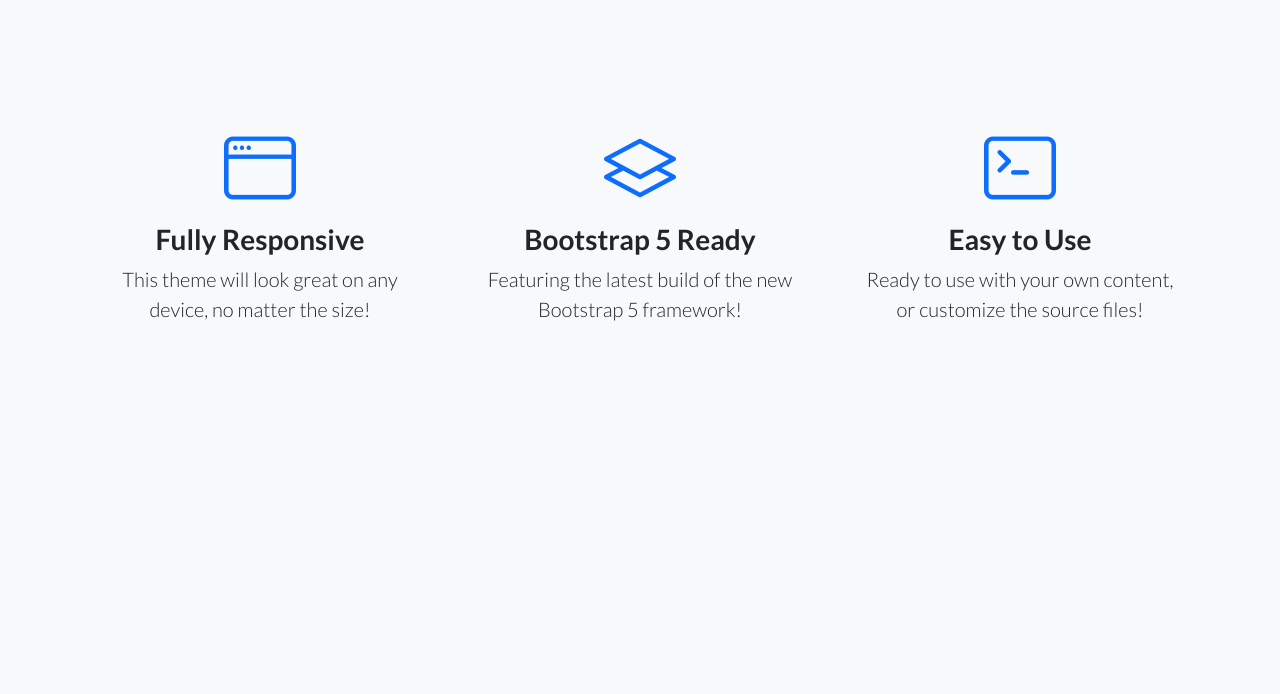
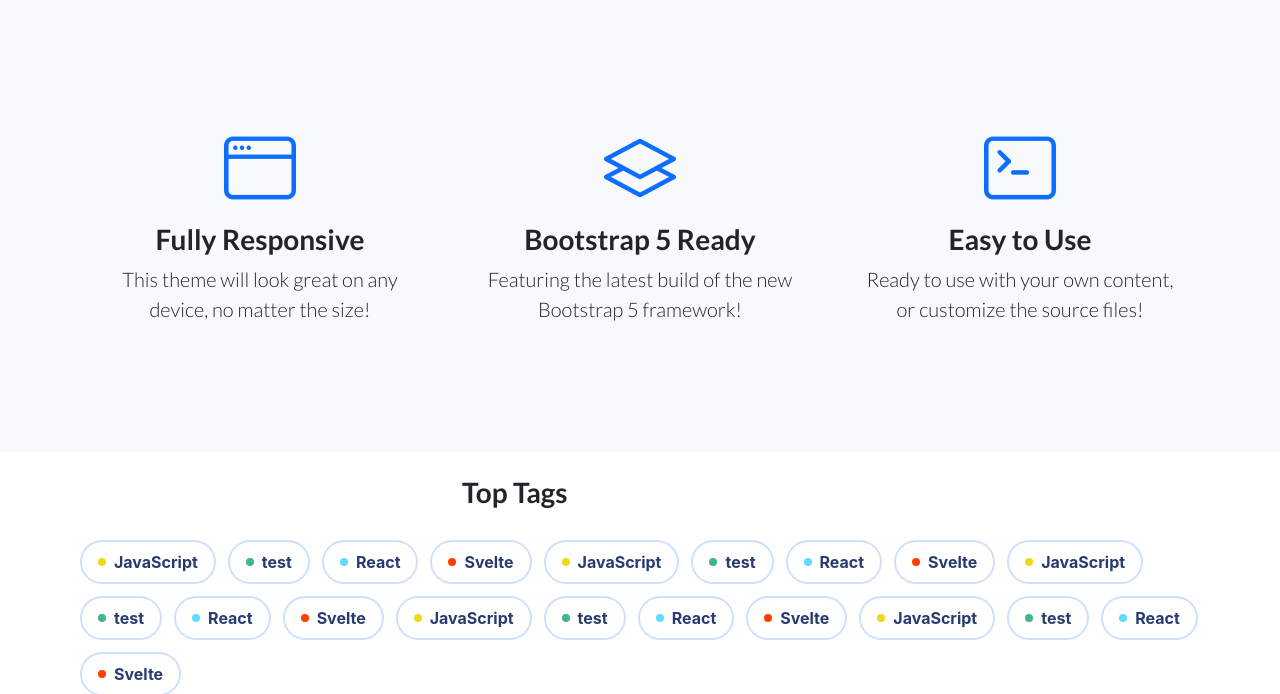
Before and after one commit to DigantaBiswas/login_vault, a Django app: page / in a window 1280 px wide. Shown: the part 746-1440 px from the top of the page. Before the commit the page ends 1067 px from the top, so only its background shows below. Run offline with Django 3.2, Linux system fonts and the light colour scheme; some libraries are stand-ins or nearby versions.

Commit message:
updated homepage

```diff
--- a/base/templates/base/login_vault_home.html
+++ b/base/templates/base/login_vault_home.html
@@ -1,7 +1,7 @@
 {% extends "base/base.html" %}
 {% load static %}
 {% block extra_css %}
-        <link rel="stylesheet" href=" {% static 'css/home.css' %} ">
+    <link rel="stylesheet" href=" {% static 'css/home.css' %} ">
 {% endblock %}
 
 {% block content %}
@@ -87,5 +87,85 @@
             </div>
         </div>
     </section>
+    <br>
+    <section class="content">
+        <div class="container list-of-tags">
+            <div class="row">
+                <div class="col"></div>
+                <div class="col"><h3>Top Tags <span class="badge badge-secondary"></span></h3></div>
+                <div class="col"></div>
+            </div>
+            <br>
+            <div class="row">
+                <div class="col">
+                    <ul class="tags">
+                        <li class="tag" style="--color: #efd81d;">
+                            <a href="#">JavaScript</a>
+                        </li>
+                        <li class="tag" style="--color: #41b883;">
+                            <a href="#">test</a>
+                        </li>
+                        <li class="tag" style="--color: #61dafb;">
+                            <a href="#">React</a>
+                        </li>
+                        <li class="tag" style="--color: #ff3e00;">
+                            <a href="#">Svelte</a>
+                        </li>
+                        <li class="tag" style="--color: #efd81d;">
+                            <a href="#">JavaScript</a>
+                        </li>
+                        <li class="tag" style="--color: #41b883;">
+                            <a href="#">test</a>
+                        </li>
+                        <li class="tag" style="--color: #61dafb;">
+                            <a href="#">React</a>
+                        </li>
+                        <li class="tag" style="--color: #ff3e00;">
+                            <a href="#">Svelte</a>
+                        </li>
+                        <li class="tag" style="--color: #efd81d;">
+                            <a href="#">JavaScript</a>
+                        </li>
+                        <li class="tag" style="--color: #41b883;">
+                            <a href="#">test</a>
+                        </li>
+                        <li class="tag" style="--color: #61dafb;">
+                            <a href="#">React</a>
+                        </li>
+                        <li class="tag" style="--color: #ff3e00;">
+                            <a href="#">Svelte</a>
+                        </li>
+                        <li class="tag" style="--color: #efd81d;">
+                            <a href="#">JavaScript</a>
+                        </li>
+                        <li class="tag" style="--color: #41b883;">
+                            <a href="#">test</a>
+                        </li>
+                        <li class="tag" style="--color: #61dafb;">
+                            <a href="#">React</a>
+                        </li>
+                        <li class="tag" style="--color: #ff3e00;">
+                            <a href="#">Svelte</a>
+                        </li>
+                        <li class="tag" style="--color: #efd81d;">
+                            <a href="#">JavaScript</a>
+                        </li>
+                        <li class="tag" style="--color: #41b883;">
+                            <a href="#">test</a>
+                        </li>
+                        <li class="tag" style="--color: #61dafb;">
+                            <a href="#">React</a>
+                        </li>
+                        <li class="tag" style="--color: #ff3e00;">
+                            <a href="#">Svelte</a>
+                        </li>
+                    </ul>
+                </div>
+
+
+            </div>
+        </div>
+
+    </section>
 
 {% endblock %}
--- a/blog/static/css/home.css
+++ b/blog/static/css/home.css
@@ -1,36 +1,36 @@
-.searchbar{
+.searchbar {
     margin-bottom: auto;
     margin-top: auto;
     height: 60px;
     background-color: #353b48;
     border-radius: 30px;
     padding: 10px;
-    }
+}
 
-    .search_input{
+.search_input {
     color: white;
     border: 0;
     outline: 0;
     background: none;
     width: 0;
-    caret-color:transparent;
+    caret-color: transparent;
     line-height: 40px;
     transition: width 0.4s linear;
-    }
+}
 
-    .searchbar:hover > .search_input{
+.searchbar:hover > .search_input {
     padding: 0 10px;
     width: 450px;
-    caret-color:red;
+    caret-color: red;
     transition: width 0.4s linear;
-    }
+}
 
-    .searchbar:hover > .search_icon{
+.searchbar:hover > .search_icon {
     background: white;
     color: #e74c3c;
-    }
+}
 
-    .search_icon{
+.search_icon {
     height: 40px;
     width: 40px;
     float: right;
@@ -38,6 +38,73 @@
     justify-content: center;
     align-items: center;
     border-radius: 50%;
-    color:white;
-    text-decoration:none;
-    }
+    color: white;
+    text-decoration: none;
+}
+
+:root {
+    /* Theme */
+    --primary-color: #1662f3;
+    --light-color: #d0dffc;
+    --dark-color: #283b70;
+    --regular-font: 'Inter', sans-serif;
+}
+
+/*body {*/
+/*    display: flex;*/
+/*    align-items: center;*/
+/*    justify-content: center;*/
+/*    gap: 2rem;*/
+/*    width: 100%;*/
+/*    height: 100vh;*/
+/*    margin: 0;*/
+/*    padding: 0;*/
+/*}*/
+
+
+.tags {
+    margin: 0;
+    padding: 0;
+    list-style-type: none;
+    display: flex;
+    flex-flow: row wrap;
+    gap: 1rem;
+}
+
+.tag {
+    --color: var(--light-color);
+    font-family: var(--regular-font);
+    font-size: 1rem;
+    border-radius: 100rem;
+    box-shadow: 0 0 0 2px var(--light-color);
+    background-color: transparent;
+    color: var(--dark-color);
+    font-weight: bold;
+    transition: background-color 250ms ease,
+    box-shadow 250ms ease;
+}
+
+.tag > a {
+    display: inline-block;
+    position: relative;
+    color: var(--dark-color);
+    text-decoration: none;
+    padding: .5rem 1rem .5rem 2rem;
+}
+
+.tag > a::before {
+    content: "";
+    position: absolute;
+    top: 50%;
+    left: 1rem;
+    width: .5rem;
+    height: .5rem;
+    border-radius: 100%;
+    background-color: var(--color);
+    transform: translateY(-50%);
+}
+
+.tag:hover {
+    background-color: var(--light-color);
+    box-shadow: 0 0 0 calc(2px + .25rem) var(--light-color);
+}
```
